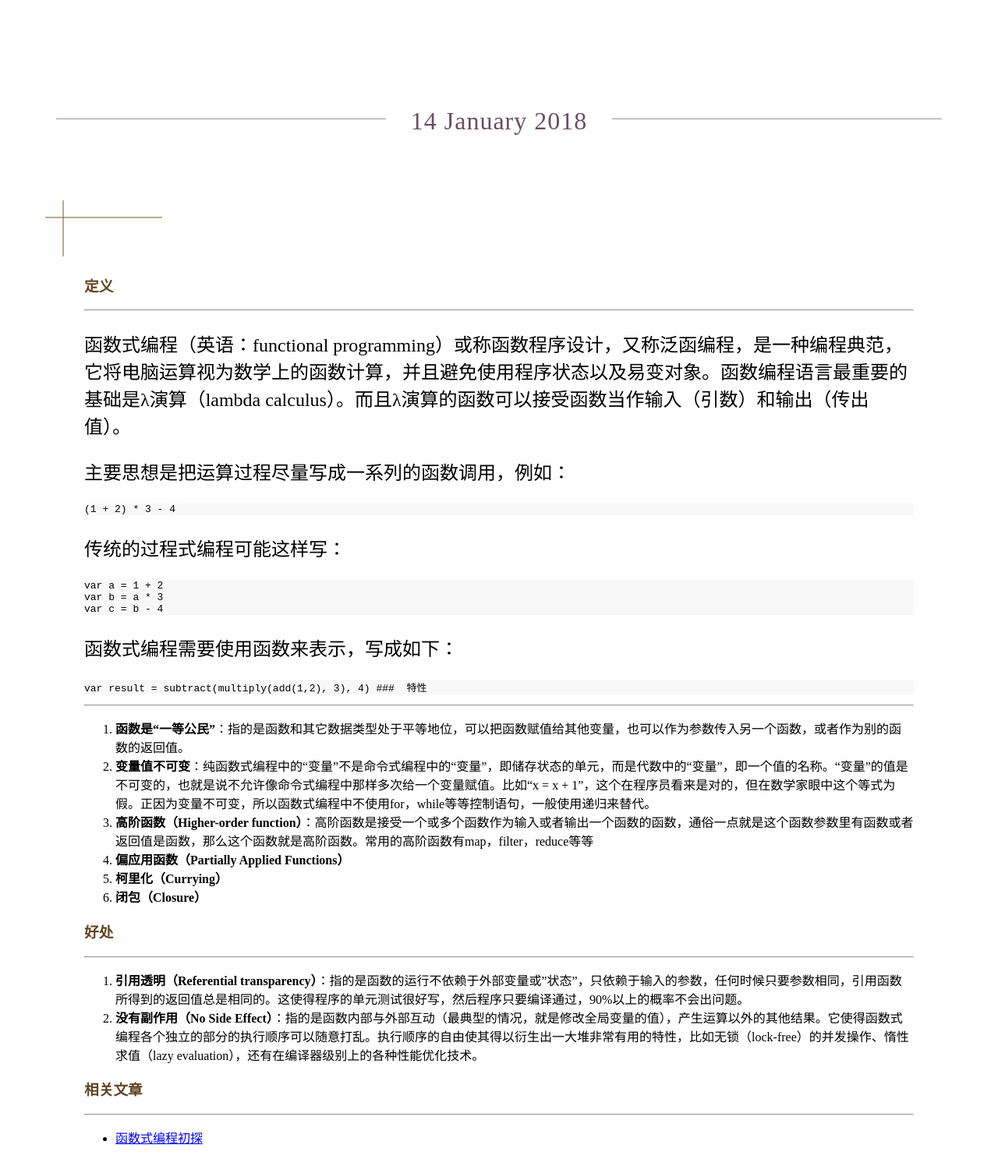
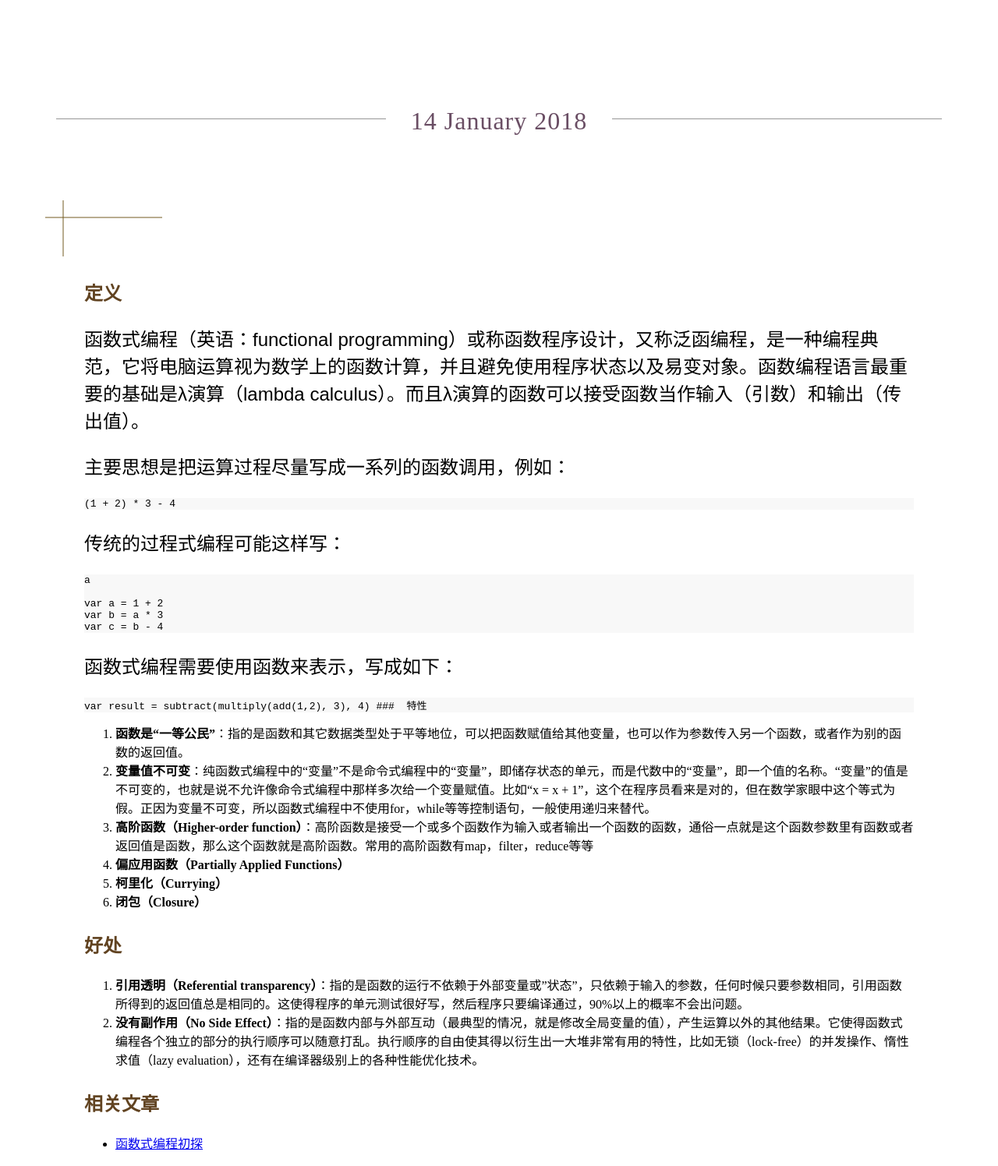
Before and after one commit to happyo/happyo.github.io, a Jekyll site: the page built from _posts/2018-01-14-函数式编程简介.md, in a window 1280 px wide. Shown: the whole page at 78% size. Built offline with Jekyll 4.4.1, drawn with Linux system fonts in a browser that asks for light colours.

Commit message:
修改文章样式

```diff
--- a/_posts/2018-01-14-函数式编程简介.md
+++ b/_posts/2018-01-14-函数式编程简介.md
@@ -10,15 +10,17 @@ header-img: "img/post-bg-01.jpg"
 
 ### 定义
 
----
-
 函数式编程（英语：functional programming）或称函数程序设计，又称泛函编程，是一种编程典范，它将电脑运算视为数学上的函数计算，并且避免使用程序状态以及易变对象。函数编程语言最重要的基础是λ演算（lambda calculus）。而且λ演算的函数可以接受函数当作输入（引数）和输出（传出值）。
 
 主要思想是把运算过程尽量写成一系列的函数调用，例如：
 
+
     (1 + 2) * 3 - 4
 
+
 传统的过程式编程可能这样写：
+
+    a
 
     var a = 1 + 2
     var b = a * 3
@@ -30,7 +32,6 @@ header-img: "img/post-bg-01.jpg"
     var result = subtract(multiply(add(1,2), 3), 4)
 ###  特性
 
----
 1. **函数是“一等公民”**：指的是函数和其它数据类型处于平等地位，可以把函数赋值给其他变量，也可以作为参数传入另一个函数，或者作为别的函数的返回值。
 2. **变量值不可变**：纯函数式编程中的“变量”不是命令式编程中的“变量”，即储存状态的单元，而是代数中的“变量”，即一个值的名称。“变量”的值是不可变的，也就是说不允许像命令式编程中那样多次给一个变量赋值。比如“x = x + 1”，这个在程序员看来是对的，但在数学家眼中这个等式为假。正因为变量不可变，所以函数式编程中不使用for，while等等控制语句，一般使用递归来替代。
 3. **高阶函数（Higher-order function）**：高阶函数是接受一个或多个函数作为输入或者输出一个函数的函数，通俗一点就是这个函数参数里有函数或者返回值是函数，那么这个函数就是高阶函数。常用的高阶函数有map，filter，reduce等等
@@ -40,11 +41,9 @@ header-img: "img/post-bg-01.jpg"
 
 ### 好处
 
----
 1. **引用透明（Referential transparency）**：指的是函数的运行不依赖于外部变量或"状态"，只依赖于输入的参数，任何时候只要参数相同，引用函数所得到的返回值总是相同的。这使得程序的单元测试很好写，然后程序只要编译通过，90%以上的概率不会出问题。
 2. **没有副作用（No Side Effect）**：指的是函数内部与外部互动（最典型的情况，就是修改全局变量的值），产生运算以外的其他结果。它使得函数式编程各个独立的部分的执行顺序可以随意打乱。执行顺序的自由使其得以衍生出一大堆非常有用的特性，比如无锁（lock-free）的并发操作、惰性求值（lazy evaluation），还有在编译器级别上的各种性能优化技术。
 
 ### 相关文章
 
----
 * [函数式编程初探](http://www.ruanyifeng.com/blog/2012/04/functional_programming.html)
--- a/_sass/_post.scss
+++ b/_sass/_post.scss
@@ -22,11 +22,61 @@
   padding-left: 100px;
   padding-right: 100px;
 
-  p {
+  body {
     font-size: 24px;
   }
 
-  h1, h2, h3, h4, h5, h6 {
+  p {
+    font-size: 24px;
+    font-family: PingFangSC-Regular, sans-serif;
+  }
+
+  h1 {
     color: #614321;
+    font-family: PingFangSC-Regular, sans-serif;
+    font-size: 3em;
+  }
+
+  h2 {
+    color: #614321;
+    font-family: PingFangSC-Regular, sans-serif;
+    font-size: 2em;
+  }
+
+  h3 {
+    color: #614321;
+    font-family: PingFangSC-Regular, sans-serif;
+    font-size: 1.5em;
+  }
+
+  h4 {
+    color: #614321;
+    font-family: PingFangSC-Regular, sans-serif;
+    font-size: 1.125em;
+  }
+
+  h5 {
+    color: #614321;
+    font-family: PingFangSC-Regular, sans-serif;
+    font-size: .875em;
+  }
+
+  h6 {
+    color: #614321;
+    font-family: PingFangSC-Regular, sans-serif;
+    font-size: .75em;
+  }
+
+  ol {
+    font-size: 1em;
+  }
+
+  ul {
+    font-size: 1em;
+  }
+
+  li {
+    font-size: 1em;
+    line-height: 150%;
   }
 }
```
Also changed, not shown: _posts/2016-01-12-浅谈NSString copy与strong的区别.md (+1 -1 lines).
